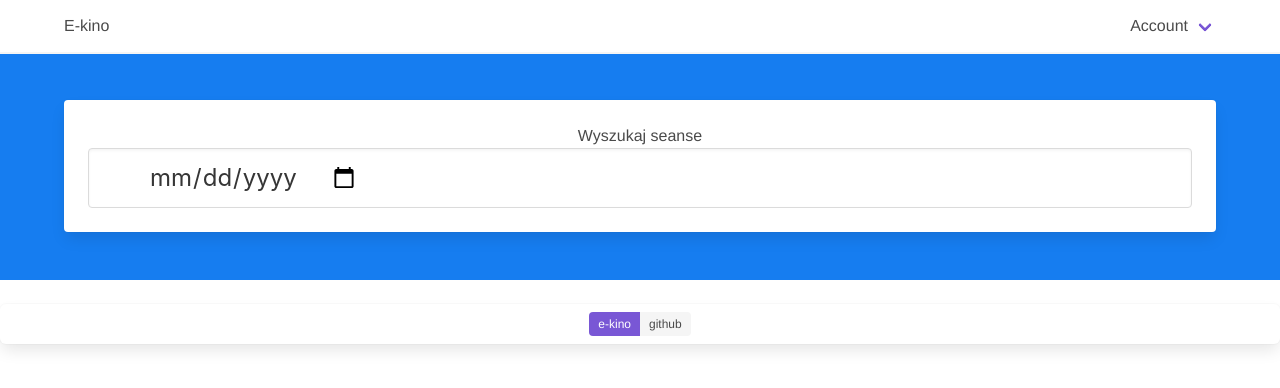
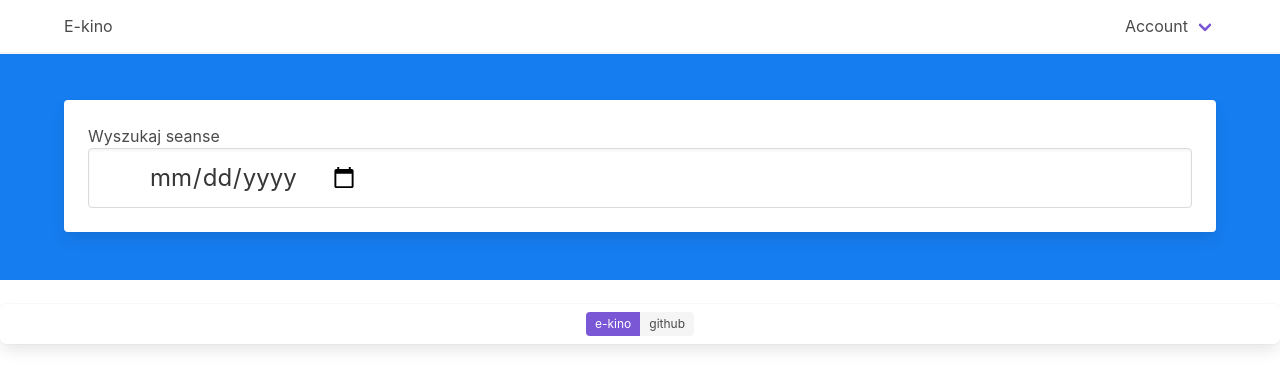
Before and after one commit to e-kino/e-kino, a Vue app in the folder frontend/e-kino/: page / in a window 1280 px wide. Shown: the top 388 px of the page. Built offline with nearby package versions, Linux system fonts and the light colour scheme.

Commit message:
Styles removal

```diff
--- a/frontend/e-kino/src/App.vue
+++ b/frontend/e-kino/src/App.vue
@@ -64,24 +64,5 @@
 </template>
 
 <style>
-  #app {
-    font-family: 'Avenir', Helvetica, Arial, sans-serif;
-    -webkit-font-smoothing: antialiased;
-    -moz-osx-font-smoothing: grayscale;
-    text-align: center;
-    color: #2c3e50;
-  }
 
-  #nav {
-    padding: 30px;
-  }
-
-  #nav a {
-    font-weight: bold;
-    color: #2c3e50;
-  }
-
-  #nav a.router-link-exact-active {
-    color: #42b983;
-  }
 </style>
```
